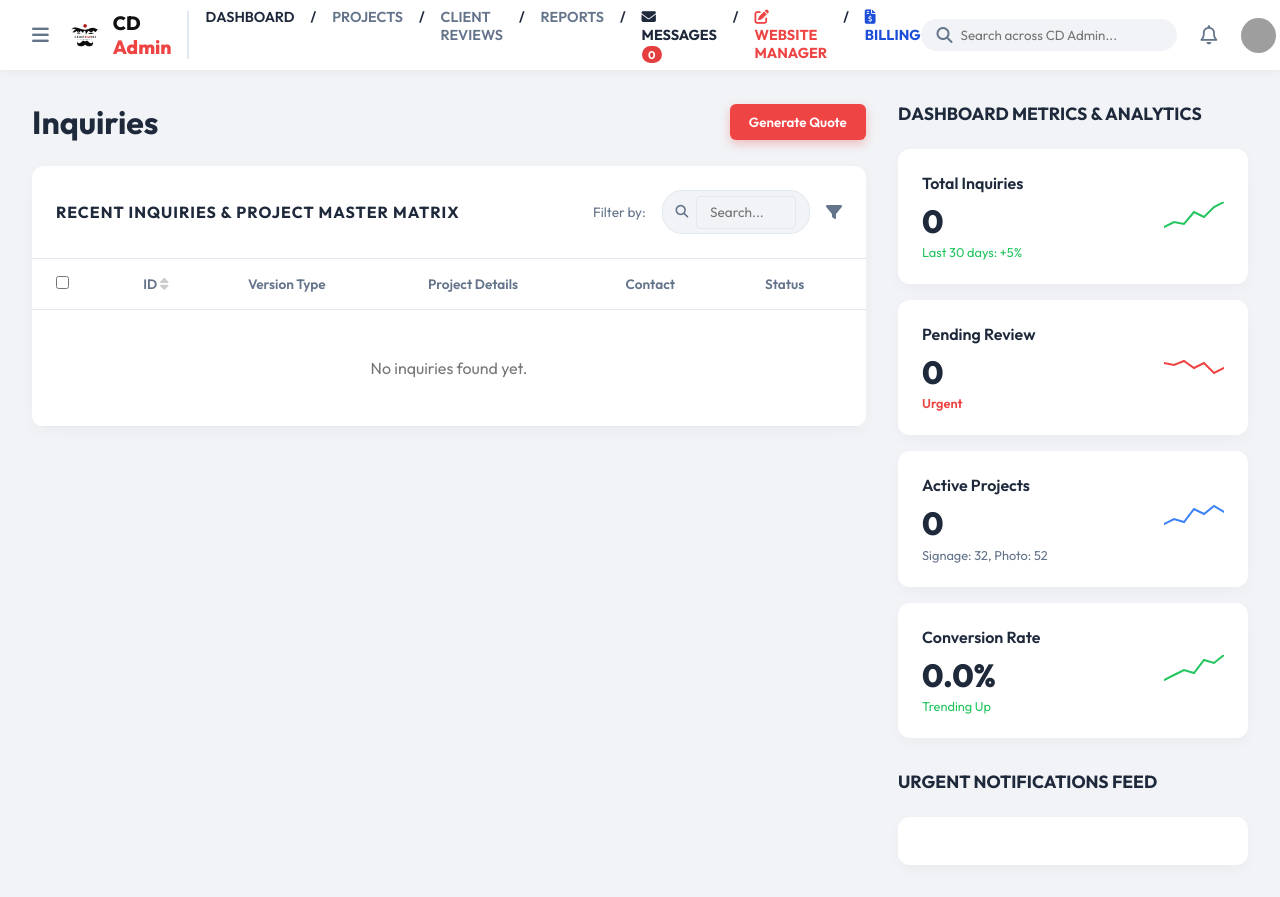
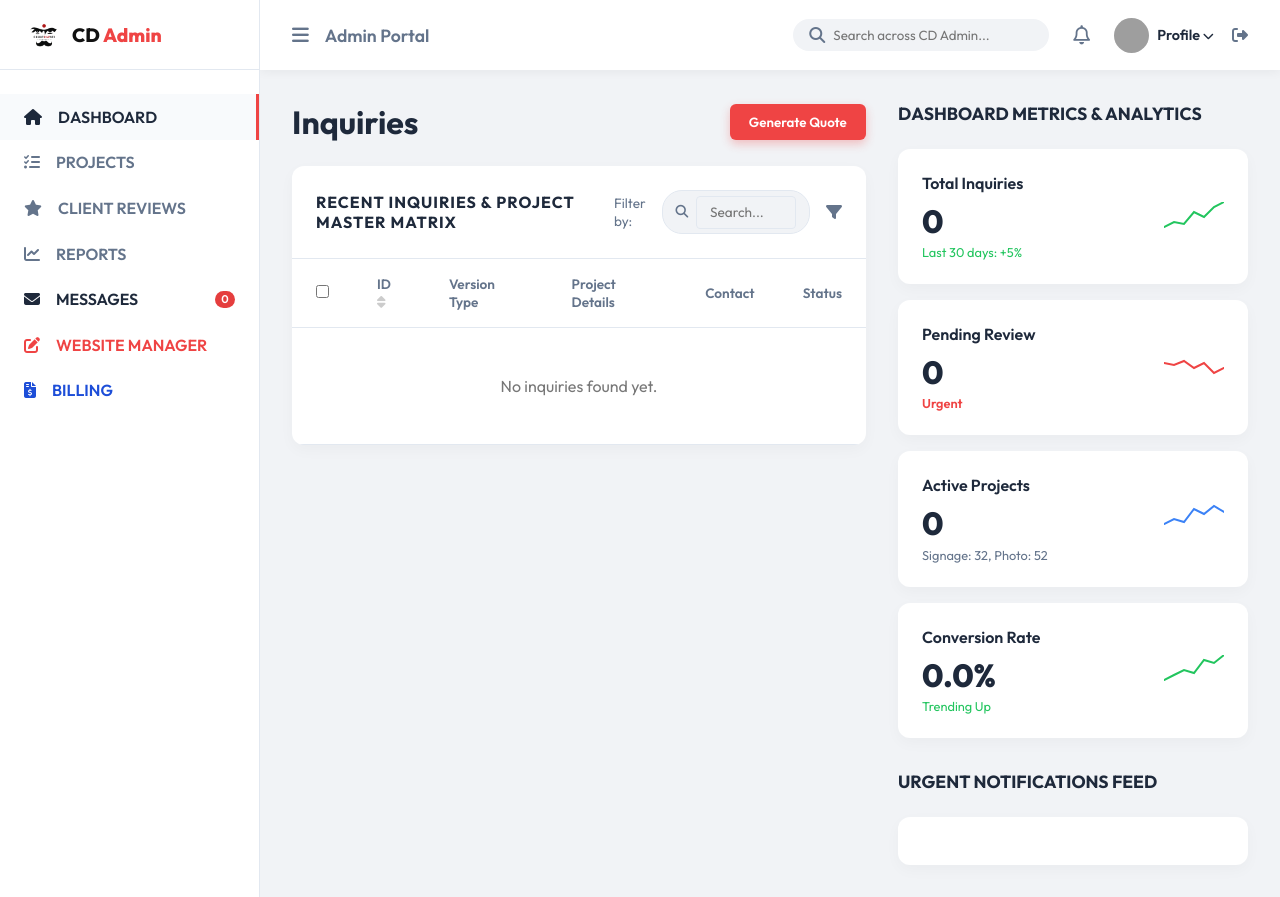
Before and after one commit to kalmeshwargurav1028-sys/Chhatrapati-Digital, a Flask app: page /admin/inquiries in a window 1280 px wide; the page is wider, and only the part inside the window is pictured. Run offline with Flask 3, Linux system fonts and the light colour scheme; data that the repository does not hold is empty; grey boxes are pictures that could not be loaded.

Commit message:
Convert admin dashboard top breadcrumb navigation into a left sidebar

```diff
--- a/templates/admin_dashboard.html
+++ b/templates/admin_dashboard.html
@@ -35,6 +35,60 @@
         body {
             background-color: var(--bg-color);
             color: var(--text-dark);
+            display: flex;
+            height: 100vh;
+            overflow: hidden;
+        }
+
+        /* Sidebar Navigation */
+        .sidebar {
+            width: 260px;
+            background: var(--white);
+            border-right: 1px solid var(--border);
+            display: flex;
+            flex-direction: column;
+            flex-shrink: 0;
+            z-index: 1000;
+        }
+
+        .sidebar-header {
+            height: 70px;
+            display: flex;
+            align-items: center;
+            padding: 0 1.5rem;
+            border-bottom: 1px solid var(--border);
+        }
+
+        .nav-menu {
+            padding: 1.5rem 0;
+            flex: 1;
+            overflow-y: auto;
+        }
+
+        .nav-menu .nav-link {
+            display: flex;
+            align-items: center;
+            gap: 1rem;
+            padding: 0.8rem 1.5rem;
+            color: var(--text-gray);
+            text-decoration: none;
+            font-weight: 600;
+            transition: all 0.2s;
+            cursor: pointer;
+        }
+
+        .nav-menu .nav-link:hover, .nav-menu .nav-link.active {
+            background: #f8fafc;
+            color: var(--text-dark);
+            border-right: 3px solid var(--primary);
+        }
+
+        /* Main Wrapper */
+        .main-wrapper {
+            flex: 1;
+            display: flex;
+            flex-direction: column;
+            overflow: hidden;
         }
 
         /* Top Navigation */
@@ -46,8 +100,6 @@
             justify-content: space-between;
             padding: 0 2rem;
             box-shadow: 0 2px 10px rgba(0,0,0,0.05);
-            position: sticky;
-            top: 0;
             z-index: 100;
         }
 
@@ -69,29 +121,11 @@
             gap: 0.5rem;
             font-weight: 700;
             font-size: 1.2rem;
-            border-right: 2px solid var(--border);
             padding-right: 1rem;
         }
 
         .brand img {
             height: 30px;
-        }
-
-        .breadcrumbs {
-            display: flex;
-            gap: 1rem;
-            font-weight: 600;
-            font-size: 0.9rem;
-        }
-
-        .breadcrumbs a {
-            text-decoration: none;
-            color: var(--text-gray);
-            transition: color 0.3s;
-        }
-
-        .breadcrumbs a:hover, .breadcrumbs a.active {
-            color: var(--text-dark);
         }
 
         .nav-right {
@@ -562,24 +596,32 @@
 </head>
 <body>
 
-    <!-- Top Navigation -->
-    <nav class="top-nav">
-        <div class="nav-left">
-            <i class="fas fa-bars hamburger"></i>
+    <!-- Sidebar -->
+    <aside class="sidebar">
+        <div class="sidebar-header">
             <div class="brand">
                 <img src="{{ url_for('static', filename='assets/logo.png') }}" alt="Chhatrapati Digital" style="max-height:30px;">
                 <span style="font-size: 1.2rem; font-weight: 800; color: #111;">CD <span style="color: #ef4444;">Admin</span></span>
             </div>
-            <div class="breadcrumbs">
-                <a href="#" class="nav-link active" onclick="switchPageView('dashboard')">DASHBOARD</a> /
-                <a href="#" class="nav-link" onclick="switchPageView('projects')">PROJECTS</a> /
-                <a href="#" class="nav-link" onclick="switchPageView('reviews')">CLIENT REVIEWS</a> /
-                <a href="#" class="nav-link" onclick="switchPageView('reports')">REPORTS</a> /
-                <a href="#" class="nav-link" onclick="switchPageView('messages')" style="color:var(--warning); font-weight:700;"><i class="fas fa-envelope"></i> MESSAGES <span class="badge" style="background:#e53e3e; color:white; font-size:0.7rem; padding:0.1rem 0.4rem; border-radius:10px; vertical-align:middle;">{{ metrics.unresolved_tickets }}</span></a> /
-                <a href="#" class="nav-link" onclick="switchPageView('website')" style="color:var(--primary); font-weight:700;"><i class="fas fa-edit"></i> WEBSITE MANAGER</a> /
-                <a href="#" class="nav-link" onclick="switchPageView('billing')" style="color:#1d4ed8; font-weight:700;"><i class="fas fa-file-invoice-dollar"></i> BILLING</a>
-            </div>
-        </div>
+        </div>
+        <div class="nav-menu">
+            <a class="nav-link active" onclick="switchPageView('dashboard')"><i class="fas fa-home"></i> DASHBOARD</a>
+            <a class="nav-link" onclick="switchPageView('projects')"><i class="fas fa-tasks"></i> PROJECTS</a>
+            <a class="nav-link" onclick="switchPageView('reviews')"><i class="fas fa-star"></i> CLIENT REVIEWS</a>
+            <a class="nav-link" onclick="switchPageView('reports')"><i class="fas fa-chart-line"></i> REPORTS</a>
+            <a class="nav-link" onclick="switchPageView('messages')" style="color:var(--warning);"><i class="fas fa-envelope"></i> MESSAGES <span class="badge" style="background:#e53e3e; color:white; font-size:0.7rem; padding:0.1rem 0.4rem; border-radius:10px; margin-left:auto;">{{ metrics.unresolved_tickets }}</span></a>
+            <a class="nav-link" onclick="switchPageView('website')" style="color:var(--primary);"><i class="fas fa-edit"></i> WEBSITE MANAGER</a>
+            <a class="nav-link" onclick="switchPageView('billing')" style="color:#1d4ed8;"><i class="fas fa-file-invoice-dollar"></i> BILLING</a>
+        </div>
+    </aside>
+
+    <div class="main-wrapper">
+        <!-- Top Navigation -->
+        <nav class="top-nav">
+            <div class="nav-left">
+                <i class="fas fa-bars hamburger"></i>
+                <h2 style="font-size: 1.1rem; color: var(--text-gray); font-weight: 600; margin: 0;">Admin Portal</h2>
+            </div>
         <div class="nav-right">
             <div class="search-bar">
                 <i class="fas fa-search"></i>
@@ -603,10 +645,11 @@
                 <a href="/admin/login" style="margin-left:10px; color:var(--text-gray); text-decoration:none;" title="Logout"><i class="fas fa-sign-out-alt"></i></a>
             </div>
         </div>
-    </nav>
-
-    <!-- Main Content Views -->
-    <div class="main-container page-view" id="view-dashboard" style="display:grid;">
+        </nav>
+
+        <div style="flex: 1; overflow-y: auto; background: var(--bg-color);">
+            <!-- Main Content Views -->
+            <div class="main-container page-view" id="view-dashboard" style="display:grid;">
 
         <!-- Left Column -->
         <div>
@@ -1412,6 +1455,8 @@
 
         </div>
     </div>
+    </div>
+    </div>
 
     <script>
         let currentInquiryId = null;
@@ -1473,7 +1518,7 @@
         // --- SPA Navigation ---
         function switchPageView(viewId) {
             // Update Active Link
-            document.querySelectorAll('.breadcrumbs .nav-link').forEach(link => link.classList.remove('active'));
+            document.querySelectorAll('.nav-menu .nav-link').forEach(link => link.classList.remove('active'));
             if(typeof window !== 'undefined' && window.event && window.event.target) {
                 // Handle cases where the click wasn't directly on the a tag (e.g., clicking the icon inside it)
                 const targetLink = window.event.target.closest('.nav-link');
```
